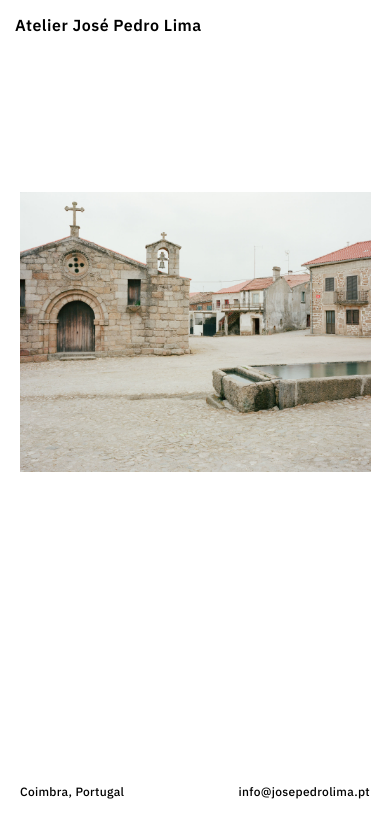
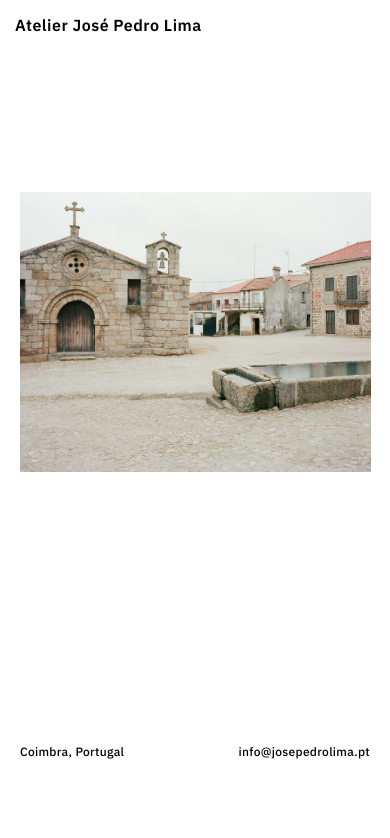
Before and after one commit to josepedrolima/josepedrolima.pt, a plain HTML site: page index.html in a window 390 px wide. Drawn offline with Linux system fonts and the light colour scheme; files whose address does not match are found by name.

Commit message:
Adjust bottom position of elements in index.html

```diff
--- a/index.html
+++ b/index.html
@@ -108,7 +108,7 @@
       .bottom-left,
       .bottom-right {
         font-size: 12px;
-        bottom: 45px;
+        bottom: 85px;
         font-weight: 500; /* Medium */
       }
     }
```
